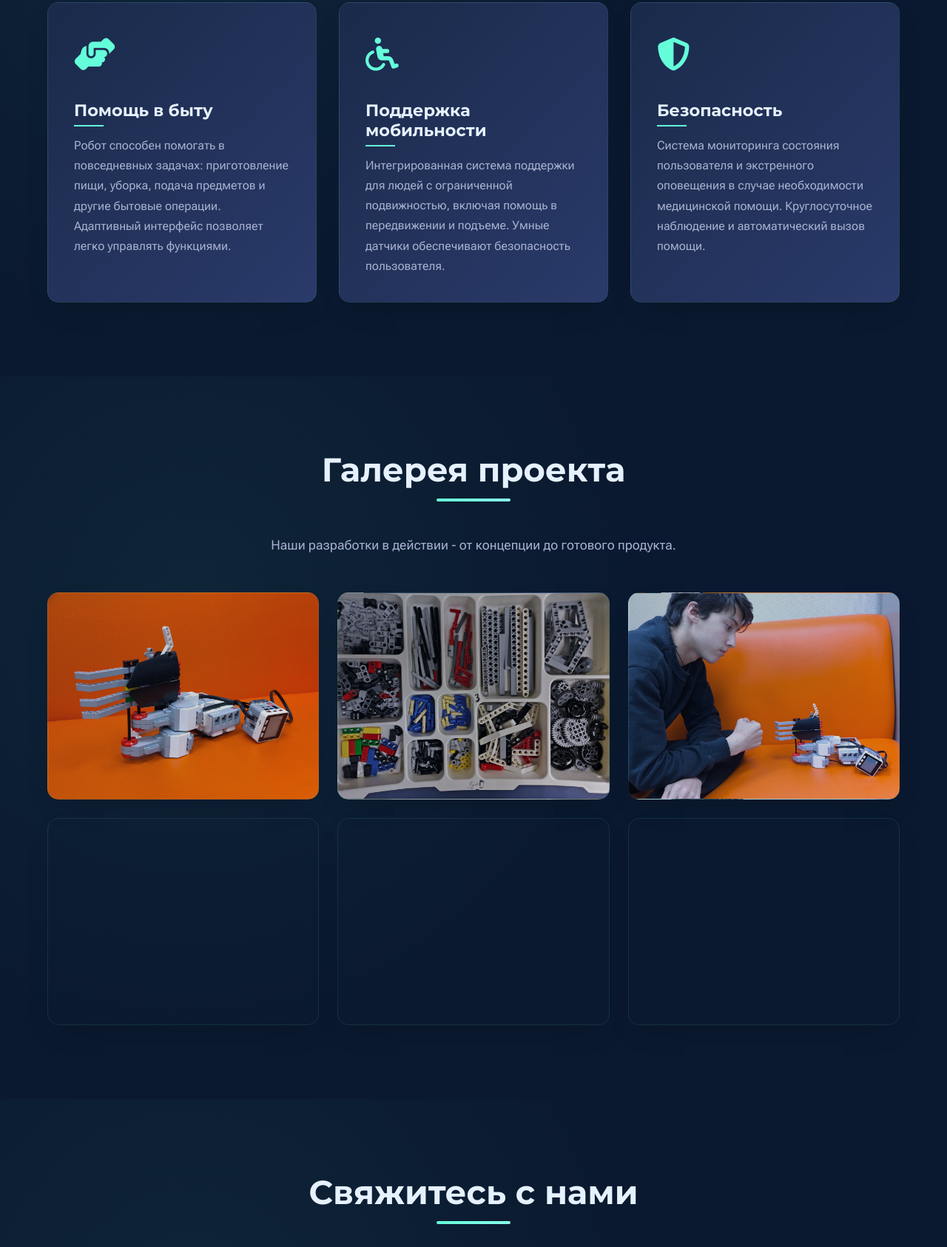
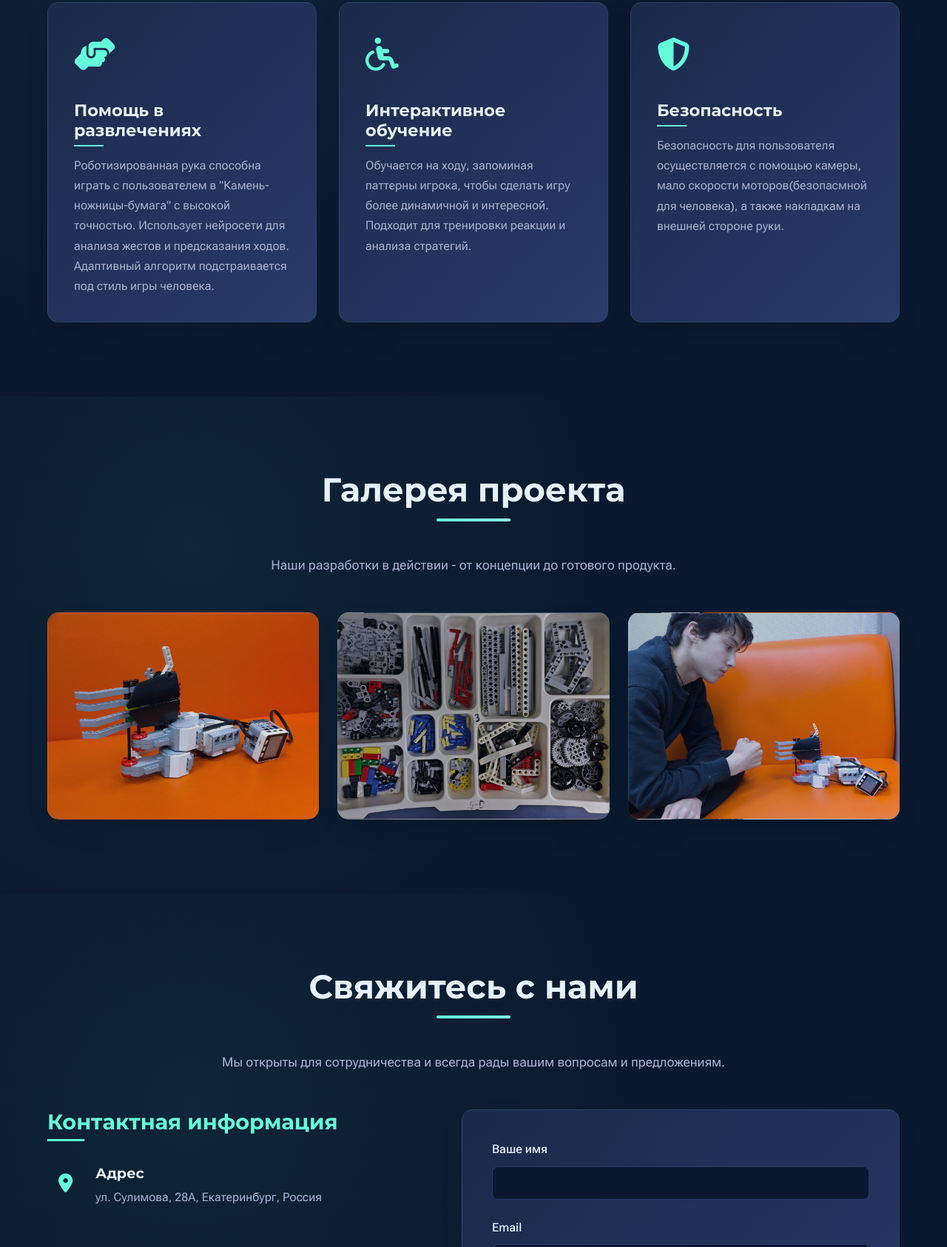
Before and after one commit to wholovelyflick/LigaRobotov, a plain HTML site: page index.html in a window 1280 px wide. Shown: the part 3884-5570 px from the top of the page at 74% size. Drawn offline with Linux system fonts and the light colour scheme.

Commit message:
Update index.html

```diff
--- a/index.html
+++ b/index.html
@@ -142,18 +142,18 @@
     <div class="robot-features">
       <div class="feature-card">
         <div class="feature-icon"><i class="fas fa-hands-helping"></i></div>
-        <h3>Помощь в быту</h3>
-        <p>Робот способен помогать в повседневных задачах: приготовление пищи, уборка, подача предметов и другие бытовые операции. Адаптивный интерфейс позволяет легко управлять функциями.</p>
+        <h3>Помощь в развлечениях</h3>
+        <p>Роботизированная рука способна играть с пользователем в "Камень-ножницы-бумага" с высокой точностью. Использует нейросети для анализа жестов и предсказания ходов. Адаптивный алгоритм подстраивается под стиль игры человека.</p>
       </div>
       <div class="feature-card">
         <div class="feature-icon"><i class="fas fa-wheelchair"></i></div>
-        <h3>Поддержка мобильности</h3>
-        <p>Интегрированная система поддержки для людей с ограниченной подвижностью, включая помощь в передвижении и подъеме. Умные датчики обеспечивают безопасность пользователя.</p>
+        <h3>Интерактивное обучение</h3>
+        <p>Обучается на ходу, запоминая паттерны игрока, чтобы сделать игру более динамичной и интересной. Подходит для тренировки реакции и анализа стратегий.</p>
       </div>
       <div class="feature-card">
         <div class="feature-icon"><i class="fas fa-shield-alt"></i></div>
         <h3>Безопасность</h3>
-        <p>Система мониторинга состояния пользователя и экстренного оповещения в случае необходимости медицинской помощи. Круглосуточное наблюдение и автоматический вызов помощи.</p>
+        <p>Безопасность для пользователя осуществляется с помощью камеры, мало скорости моторов(безопасмной для человека), а также накладкам на внешней стороне руки.</p>
       </div>
     </div>
   </div>
@@ -162,17 +162,17 @@
       <div class="feature-card">
         <div class="feature-icon"><i class="fas fa-microchip"></i></div>
         <h3>Процессор</h3>
-        <p>Мощный многоядерный процессор с нейросетевым ускорителем для обработки данных в реальном времени. Производительность до 15 TOPS для сложных алгоритмов ИИ.</p>
+        <p>Мощный процессор M5Stack с контролериом BaseX, а также с нейросетевым ускорителем для обработки изображений в реальном времени. </p>
       </div>
       <div class="feature-card">
         <div class="feature-icon"><i class="fas fa-eye"></i></div>
         <h3>Сенсоры</h3>
-        <p>Комплекс датчиков: лидары, камеры высокого разрешения, датчики силы, температуры и влажности. 360-градусный обзор и точное позиционирование в пространстве.</p>
+        <p>Камера вашего устройства используется для распознавания жестов. </p>
       </div>
       <div class="feature-card">
         <div class="feature-icon"><i class="fas fa-battery-full"></i></div>
         <h3>Питание</h3>
-        <p>Литий-ионный аккумулятор емкостью 5000 мАч с возможностью работы до 12 часов без подзарядки. Быстрая зарядка за 2 часа и резервный источник питания.</p>
+        <p>Литий-полимерный аккумулятор 3800 мАч (до 8 часов работы).Подзарядка через USB-C (полная зарядка за 1,5 часа).</p>
       </div>
     </div>
   </div>
@@ -181,17 +181,17 @@
       <div class="feature-card">
         <div class="feature-icon"><i class="fas fa-brain"></i></div>
         <h3>Искусственный интеллект</h3>
-        <p>Продвинутые алгоритмы машинного обучения для распознавания объектов, речи и жестов пользователя. Адаптивное поведение и персонализированные настройки.</p>
+        <p>Нейросеть на базе TensorFlow для классификации жестов "камень", "ножницы", "бумага".Возможность калибровки под разные руки и жесты.</p>
       </div>
       <div class="feature-card">
         <div class="feature-icon"><i class="fas fa-robot"></i></div>
         <h3>Робототехника</h3>
-        <p>Прецизионные сервоприводы и манипуляторы с обратной связью для точного выполнения задач. Плавные движения с регулируемым усилием для безопасного взаимодействия.</p>
+        <p>Быстрая реакция. Регулируемая сила сжатия для безопасного взаимодействия.</p>
       </div>
       <div class="feature-card">
         <div class="feature-icon"><i class="fas fa-network-wired"></i></div>
         <h3>Связь</h3>
-        <p>Поддержка 5G, Wi-Fi 6 и Bluetooth 5.0 для быстрого обмена данными и удаленного управления. Защищенные каналы связи и резервирование подключений.</p>
+        <p>Поддержка MQTT для интеграции в умный дом. Wi-Fi  для удаленного управления.</p>
       </div>
     </div>
   </div>
@@ -210,32 +210,14 @@
     </div>
     <div class="gallery-item">
       <div class="gallery-overlay">
-        <h3>Команда за работой</h3>
-        <p>Наши специалисты разрабатывают новые функции и совершенствуют существующие решения.</p>
+        <h3>Компоненты</h3>
+        <p>Высококачественные детали и сборка. Использование передовых материалов и технологий.</p>
       </div>
     </div>
     <div class="gallery-item">
       <div class="gallery-overlay">
         <h3>Тестирование</h3>
         <p>Тщательная проверка всех систем перед выпуском. Гарантия надежности и безопасности.</p>
-      </div>
-    </div>
-    <div class="gallery-item">
-      <div class="gallery-overlay">
-        <h3>Взаимодействие</h3>
-        <p>Интуитивно понятный интерфейс управления, адаптированный под различные потребности.</p>
-      </div>
-    </div>
-    <div class="gallery-item">
-      <div class="gallery-overlay">
-        <h3>Компоненты</h3>
-        <p>Высококачественные детали и сборка. Использование передовых материалов и технологий.</p>
-      </div>
-    </div>
-    <div class="gallery-item">
-      <div class="gallery-overlay">
-        <h3>Демонстрация</h3>
-        <p>Презентация возможностей робота на международных выставках и конференциях.</p>
       </div>
     </div>
   </div>
```
